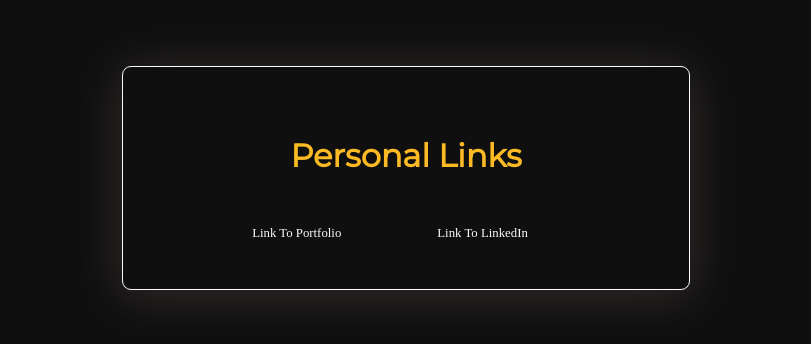
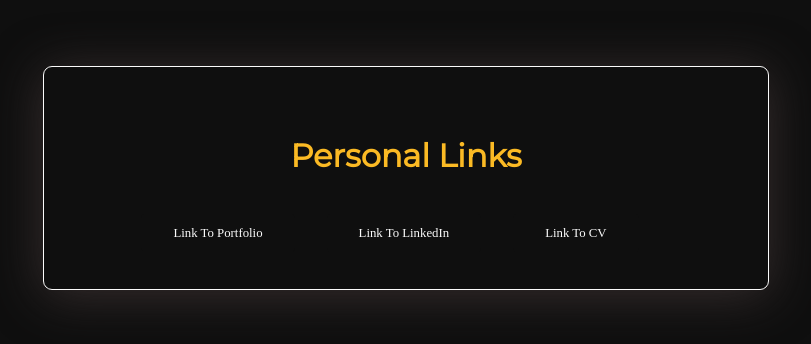
Before and after one commit to Abdulhamidsa/personal_links, a React (Vite) app: page / in a window 1280 px wide. Shown: the part 230-574 px from the top of the page, without its empty margins (283-1094 px from the left). Built offline with nearby package versions, Linux system fonts and the light colour scheme.

Commit message:
add cv link

```diff
--- a/components/Main.jsx
+++ b/components/Main.jsx
@@ -20,6 +20,16 @@ export default function Main() {
           Link To LinkedIn
         </a>
       }
+      {
+        <a
+          href="https://drive.google.com/file/d/1qPN7ctD7yqDx-QDj0PM54-lgXV40GzPX/view?usp=sharing"
+          onClick={() => {
+            this.handleClick;
+          }}
+        >
+          Link To CV
+        </a>
+      }
     </div>
   );
 }
```
